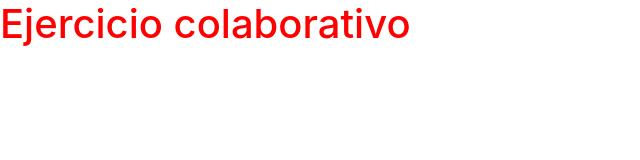
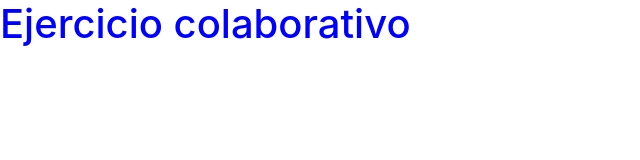
Before and after one commit to iGeek0/ucamp-colaborativo, a plain HTML site: page index.html in a window 1280 px wide. Shown: the whole page, without its empty margins (0-640 px from the left). Drawn offline with nearby package versions, Linux system fonts and the light colour scheme.

Commit message:
Agregado clase blue

```diff
--- a/assets/css/main.css
+++ b/assets/css/main.css
@@ -1,3 +1,7 @@
 .red-color {
   color: red;
 }
+
+.blue-color {
+  color: blue;
+}
--- a/index.html
+++ b/index.html
@@ -9,6 +9,6 @@
     <title>Document</title>
 </head>
 <body>
-    <h1 class="red-color">Ejercicio colaborativo</h1>
+    <h1 class="blue-color">Ejercicio colaborativo</h1>
 </body>
 </html>
```
